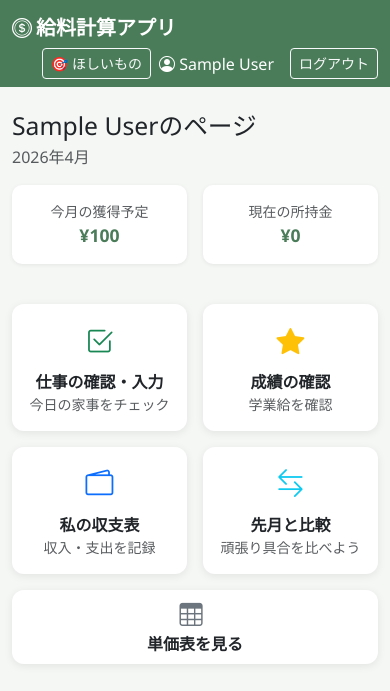
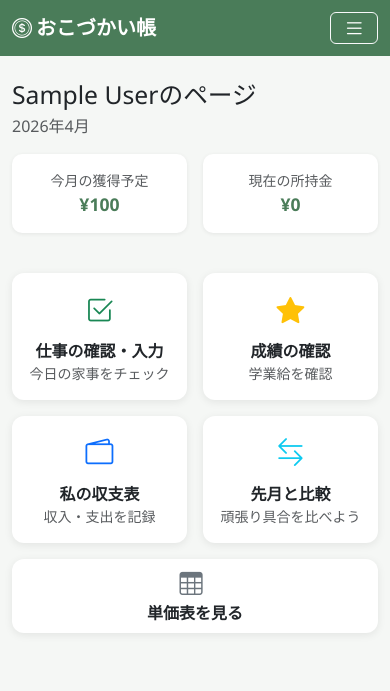
Before and after one commit to cistus-01/allowance-app, a Flask app: page / in a window 390 px wide. Shown: the top 691 px of the page. Run offline with Flask 3, Linux system fonts and the light colour scheme; the visitor is signed in with stand-in values (Sample User, id 1); data that the repository does not hold is empty; parts of the project's set-up code (start-up, migrations or seed data) failed here and were passed over.

Commit message:
Improve mobile UX: hamburger nav, iOS zoom fix, touch targets

```diff
--- a/app/templates/base.html
+++ b/app/templates/base.html
@@ -35,6 +35,9 @@
     @media (max-width: 600px) {
       .calendar-cell { min-height: 50px; font-size: .75rem; }
       .amount { font-size: 1.1rem; }
+      .card.h-100.text-center.p-3 { min-height: 80px; }
+      .btn { min-height: 44px; }
+      input, select, textarea { font-size: 16px !important; } /* iOSズーム防止 */
     }
   </style>
   {% block head %}{% endblock %}
@@ -43,23 +46,34 @@
 <nav class="navbar navbar-expand-lg">
   <div class="container">
     <a class="navbar-brand fw-bold" href="{{ url_for('home.index') }}">
-      <i class="bi bi-coin me-1"></i>給料計算アプリ
+      <i class="bi bi-coin me-1"></i>おこづかい帳
     </a>
     {% if current_user.is_authenticated %}
-    <div class="ms-auto d-flex align-items-center gap-2">
-      <a href="{{ url_for('goals.index') }}" class="btn btn-outline-light btn-sm">
-        🎯 ほしいもの
-      </a>
+    <button class="navbar-toggler border-light" type="button" data-bs-toggle="collapse" data-bs-target="#navMenu">
+      <i class="bi bi-list text-white fs-4"></i>
+    </button>
+    <div class="collapse navbar-collapse" id="navMenu">
+      <ul class="navbar-nav ms-auto align-items-lg-center gap-lg-2 mt-2 mt-lg-0">
+        <li class="nav-item">
+          <a href="{{ url_for('goals.index') }}" class="nav-link">🎯 ほしいもの</a>
+        </li>
         {% if current_user.is_parent %}
-      <a href="{{ url_for('billing.index') }}" class="btn btn-outline-warning btn-sm">
+        <li class="nav-item">
+          <a href="{{ url_for('billing.index') }}" class="nav-link">
             <i class="bi bi-credit-card"></i> プラン
           </a>
+        </li>
         {% endif %}
-      <span class="text-white me-2">
+        <li class="nav-item">
+          <span class="nav-link text-white-50">
             <i class="bi bi-person-circle"></i> {{ current_user.name }}
             {% if current_user.is_parent %}<span class="badge bg-warning text-dark ms-1">親</span>{% endif %}
           </span>
-      <a href="{{ url_for('auth.logout') }}" class="btn btn-outline-light btn-sm">ログアウト</a>
+        </li>
+        <li class="nav-item">
+          <a href="{{ url_for('auth.logout') }}" class="nav-link">ログアウト</a>
+        </li>
+      </ul>
     </div>
     {% endif %}
   </div>
```
Lines whose indentation alone changed are shown as unchanged.
